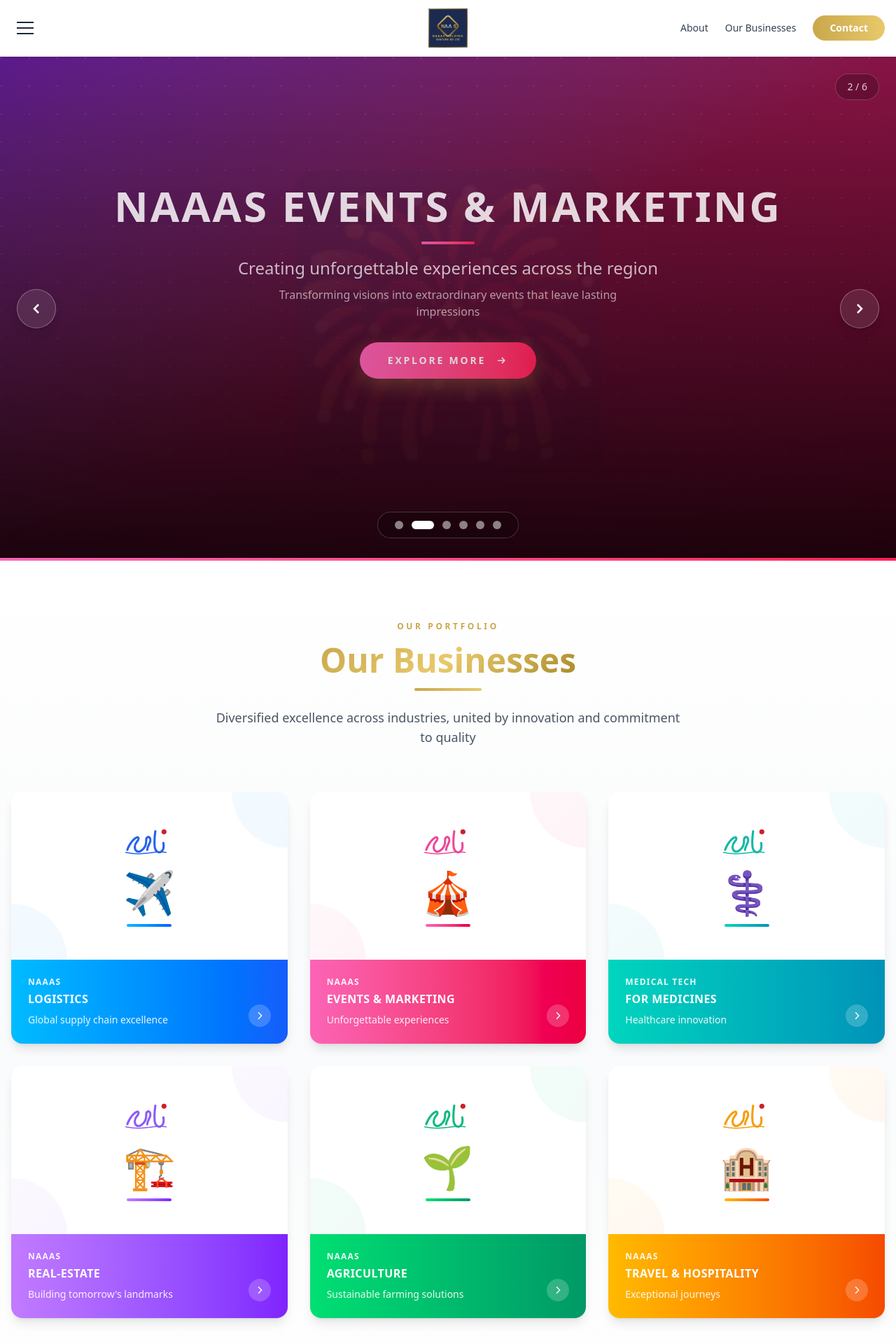
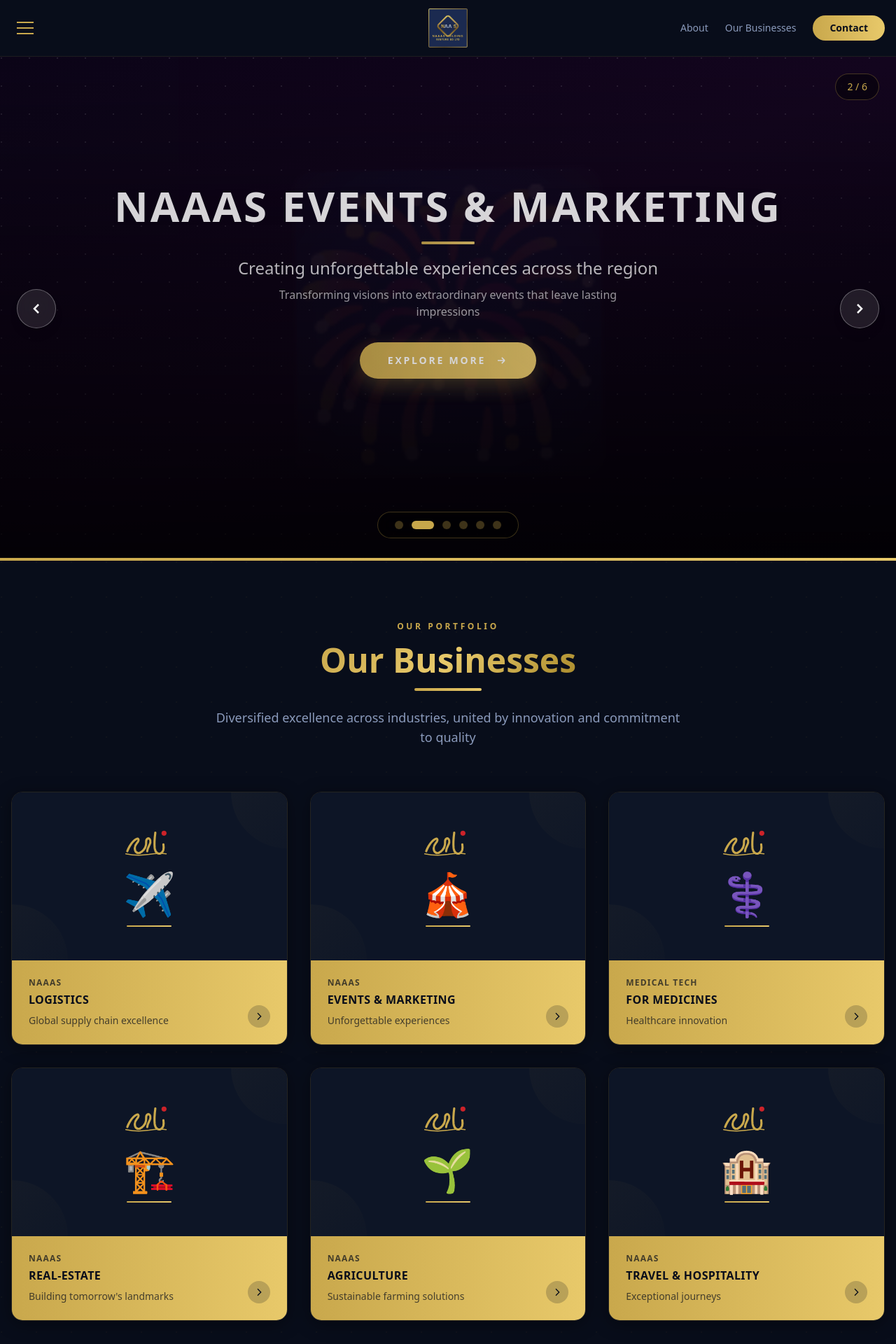
Before and after one commit to Razinkhan13/Preview-Naaas-Web-Application, a Next.js app: page / in a window 1280 px wide. Shown: the top 1920 px of the page at 70% size. Built offline with nearby package versions, Linux system fonts and the light colour scheme.

Commit message:
Apply dark navy + gold premium color theme across all pages
Agent-Logs-Url: https://github.com/Razinkhan13/Preview-Naaas-Web-Application/sessions/6b72ce18-c316-4326-b9c1-6d4cceb47fc4

Co-authored-by: Razinkhan13 <245428003+Razinkhan13@users.noreply.github.com>

```diff
--- a/app/components/BusinessGrid.tsx
+++ b/app/components/BusinessGrid.tsx
@@ -8,8 +8,8 @@ const businesses = [
     name: "NAAAS",
     subtitle: "LOGISTICS",
     description: "Global supply chain excellence",
-    color: "from-sky-400 to-blue-600",
-    bgGradient: "from-sky-50 to-blue-50",
+    color: "from-[#C9A84C] to-[#E8C96A]",
+    bgGradient: "from-[#0D1526] to-[#111C35]",
     icon: "✈️",
     logoVariant: "blue",
   },
@@ -18,8 +18,8 @@ const businesses = [
     name: "NAAAS",
     subtitle: "EVENTS & MARKETING",
     description: "Unforgettable experiences",
-    color: "from-pink-400 to-rose-600",
-    bgGradient: "from-pink-50 to-rose-50",
+    color: "from-[#C9A84C] to-[#E8C96A]",
+    bgGradient: "from-[#0D1526] to-[#111C35]",
     icon: "🎪",
     logoVariant: "pink",
   },
@@ -28,8 +28,8 @@ const businesses = [
     name: "MEDICAL TECH",
     subtitle: "FOR MEDICINES",
     description: "Healthcare innovation",
-    color: "from-teal-400 to-cyan-600",
-    bgGradient: "from-teal-50 to-cyan-50",
+    color: "from-[#C9A84C] to-[#E8C96A]",
+    bgGradient: "from-[#0D1526] to-[#111C35]",
     icon: "⚕️",
     logoVariant: "teal",
   },
@@ -38,8 +38,8 @@ const businesses = [
     name: "NAAAS",
     subtitle: "REAL-ESTATE",
     description: "Building tomorrow's landmarks",
-    color: "from-purple-400 to-violet-600",
-    bgGradient: "from-purple-50 to-violet-50",
+    color: "from-[#C9A84C] to-[#E8C96A]",
+    bgGradient: "from-[#0D1526] to-[#111C35]",
     icon: "🏗️",
     logoVariant: "purple",
   },
@@ -48,8 +48,8 @@ const businesses = [
     name: "NAAAS",
     subtitle: "AGRICULTURE",
     description: "Sustainable farming solutions",
-    color: "from-green-400 to-emerald-600",
-    bgGradient: "from-green-50 to-emerald-50",
+    color: "from-[#C9A84C] to-[#E8C96A]",
+    bgGradient: "from-[#0D1526] to-[#111C35]",
     icon: "🌱",
     logoVariant: "green",
   },
@@ -58,30 +58,15 @@ const businesses = [
     name: "NAAAS",
     subtitle: "TRAVEL & HOSPITALITY",
     description: "Exceptional journeys",
-    color: "from-amber-400 to-orange-600",
-    bgGradient: "from-amber-50 to-orange-50",
+    color: "from-[#C9A84C] to-[#E8C96A]",
+    bgGradient: "from-[#0D1526] to-[#111C35]",
     icon: "🏨",
     logoVariant: "amber",
   },
 ];
 
-// Mini logo SVG variants with enhanced styling
-function BusinessLogo({ variant }: { variant: string }) {
-  const strokeColor =
-    variant === "blue"
-      ? "#2563EB"
-      : variant === "pink"
-      ? "#EC4899"
-      : variant === "teal"
-      ? "#14B8A6"
-      : variant === "green"
-      ? "#10B981"
-      : variant === "purple"
-      ? "#8B5CF6"
-      : variant === "amber"
-      ? "#F59E0B"
-      : "#C9A84C";
-
+// Mini logo SVG for all business cards
+function BusinessLogo() {
   return (
     <svg
       width="80"
@@ -93,21 +78,21 @@ function BusinessLogo({ variant }: { variant: string }) {
     >
       <path
         d="M20 80 C20 80 30 50 50 40 C55 38 58 42 55 48 C52 54 44 58 44 70 C44 82 52 88 60 85"
-        stroke={strokeColor}
+        stroke="#C9A84C"
         strokeWidth="7"
         strokeLinecap="round"
         fill="none"
       />
       <path
         d="M60 85 C68 82 78 72 80 60 C82 50 78 44 84 40 C90 36 96 42 94 52 C92 62 84 68 84 80"
-        stroke={strokeColor}
+        stroke="#C9A84C"
         strokeWidth="7"
         strokeLinecap="round"
         fill="none"
       />
       <path
         d="M110 20 C110 20 106 50 108 70 C110 86 120 90 128 86 C136 82 138 70 136 58"
-        stroke={strokeColor}
+        stroke="#C9A84C"
         strokeWidth="7"
         strokeLinecap="round"
         fill="none"
@@ -115,7 +100,7 @@ function BusinessLogo({ variant }: { variant: string }) {
       <circle cx="138" cy="22" r="8" fill="#CC2229" />
       <path
         d="M15 88 Q50 96 90 90 Q120 84 145 88"
-        stroke={strokeColor}
+        stroke="#C9A84C"
         strokeWidth="3.5"
         strokeLinecap="round"
         fill="none"
@@ -153,9 +138,9 @@ export default function BusinessGrid() {
   }, []);
 
   return (
-    <section id="businesses" className="py-20 bg-gradient-to-b from-white via-gray-50 to-white relative overflow-hidden" ref={sectionRef}>
+    <section id="businesses" className="py-20 bg-[#080D1A] relative overflow-hidden" ref={sectionRef}>
       {/* Background decoration */}
-      <div className="absolute inset-0 opacity-[0.02]">
+      <div className="absolute inset-0 opacity-[0.04]">
         <div className="absolute inset-0" style={{
           backgroundImage: 'radial-gradient(circle at 2px 2px, #C9A84C 1px, transparent 0)',
           backgroundSize: '50px 50px'
@@ -168,11 +153,11 @@ export default function BusinessGrid() {
           <span className="inline-block text-xs font-semibold tracking-[0.3em] text-[#C9A84C] uppercase mb-4 animate-fade-in">
             Our Portfolio
           </span>
-          <h2 className="text-4xl sm:text-5xl font-extrabold text-gray-900 mb-4 animate-fade-in-up">
+          <h2 className="text-4xl sm:text-5xl font-extrabold text-white mb-4 animate-fade-in-up">
             <span className="gradient-text">Our Businesses</span>
           </h2>
           <div className="w-24 h-1 bg-gradient-to-r from-[#C9A84C] to-[#E8C96A] mx-auto rounded-full mb-6" />
-          <p className="text-gray-600 text-lg max-w-2xl mx-auto">
+          <p className="text-[#8A9ABB] text-lg max-w-2xl mx-auto">
             Diversified excellence across industries, united by innovation and commitment to quality
           </p>
         </div>
@@ -183,7 +168,7 @@ export default function BusinessGrid() {
             <div
               key={biz.id}
               data-index={index}
-              className={`business-card group relative rounded-2xl overflow-hidden shadow-lg hover:shadow-2xl transition-all duration-500 cursor-pointer ${
+              className={`business-card group relative rounded-2xl overflow-hidden border border-[#C9A84C]/15 hover:border-[#C9A84C]/50 hover:shadow-2xl transition-all duration-500 cursor-pointer shadow-card-dark ${
                 visibleCards.includes(index) ? 'opacity-100 translate-y-0' : 'opacity-0 translate-y-8'
               }`}
               style={{
@@ -193,16 +178,16 @@ export default function BusinessGrid() {
               {/* Card background with gradient */}
               <div className={`bg-gradient-to-br ${biz.bgGradient} h-full`}>
                 {/* Top section with logo and icon */}
-                <div className="relative bg-white p-8 flex flex-col items-center justify-center min-h-[240px] overflow-hidden">
+                <div className="relative bg-[#0D1526] p-8 flex flex-col items-center justify-center min-h-[240px] overflow-hidden">
                   {/* Animated background circles */}
                   <div className="absolute inset-0 overflow-hidden">
-                    <div className={`absolute -top-20 -right-20 w-40 h-40 bg-gradient-to-br ${biz.color} opacity-5 rounded-full group-hover:scale-150 transition-transform duration-700`} />
-                    <div className={`absolute -bottom-20 -left-20 w-40 h-40 bg-gradient-to-br ${biz.color} opacity-5 rounded-full group-hover:scale-150 transition-transform duration-700`} />
+                    <div className="absolute -top-20 -right-20 w-40 h-40 bg-gradient-to-br from-[#C9A84C] opacity-5 rounded-full group-hover:scale-150 transition-transform duration-700" />
+                    <div className="absolute -bottom-20 -left-20 w-40 h-40 bg-gradient-to-br from-[#C9A84C] opacity-5 rounded-full group-hover:scale-150 transition-transform duration-700" />
                   </div>
 
                   {/* Logo */}
                   <div className="card-image mb-4 relative z-10">
-                    <BusinessLogo variant={biz.logoVariant} />
+                    <BusinessLogo />
                   </div>
 
                   {/* Icon with animation */}
@@ -211,29 +196,29 @@ export default function BusinessGrid() {
                   </div>
 
                   {/* Decorative line */}
-                  <div className={`w-16 h-1 bg-gradient-to-r ${biz.color} rounded-full group-hover:w-24 transition-all duration-300`} />
+                  <div className="w-16 h-0.5 bg-gradient-to-r from-[#C9A84C] to-[#E8C96A] rounded-full group-hover:w-24 transition-all duration-300" />
                 </div>
 
                 {/* Bottom section with info */}
-                <div className={`relative p-6 bg-gradient-to-r ${biz.color} text-white`}>
+                <div className="relative p-6 bg-gradient-to-r from-[#C9A84C] to-[#E8C96A]">
                   {/* Shine effect */}
                   <div className="absolute inset-0 bg-gradient-to-r from-transparent via-white/20 to-transparent -translate-x-full group-hover:translate-x-full transition-transform duration-1000" />
 
                   <div className="relative z-10">
-                    <p className="text-xs font-semibold tracking-widest uppercase mb-1 opacity-90">
+                    <p className="text-xs font-semibold tracking-widest uppercase mb-1 text-[#080D1A]/70">
                       {biz.name}
                     </p>
-                    <p className="text-base font-bold tracking-wide uppercase mb-2">
+                    <p className="text-base font-bold tracking-wide uppercase mb-2 text-[#080D1A]">
                       {biz.subtitle}
                     </p>
-                    <p className="text-sm opacity-90 font-light">
+                    <p className="text-sm text-[#080D1A]/70 font-light">
                       {biz.description}
                     </p>
                   </div>
 
                   {/* Arrow icon */}
-                  <div className="absolute bottom-6 right-6 w-8 h-8 rounded-full bg-white/20 flex items-center justify-center group-hover:bg-white/30 group-hover:scale-110 transition-all duration-300">
-                    <svg className="w-4 h-4 text-white" fill="none" stroke="currentColor" strokeWidth="2" viewBox="0 0 24 24">
+                  <div className="absolute bottom-6 right-6 w-8 h-8 rounded-full bg-[#080D1A]/20 flex items-center justify-center group-hover:bg-[#080D1A]/30 group-hover:scale-110 transition-all duration-300">
+                    <svg className="w-4 h-4 text-[#080D1A]" fill="none" stroke="currentColor" strokeWidth="2" viewBox="0 0 24 24">
                       <path d="M9 5l7 7-7 7" />
                     </svg>
                   </div>
@@ -241,7 +226,7 @@ export default function BusinessGrid() {
               </div>
 
               {/* Hover border glow effect */}
-              <div className={`absolute inset-0 rounded-2xl bg-gradient-to-r ${biz.color} opacity-0 group-hover:opacity-20 transition-opacity duration-300 -z-10 blur-xl`} />
+              <div className="absolute inset-0 rounded-2xl bg-gradient-to-r from-[#C9A84C] to-[#E8C96A] opacity-0 group-hover:opacity-10 transition-opacity duration-300 -z-10 blur-xl" />
             </div>
           ))}
         </div>
@@ -250,7 +235,7 @@ export default function BusinessGrid() {
         <div className="text-center mt-16">
           <a
             href="#contact"
-            className="inline-flex items-center gap-2 px-8 py-4 bg-gradient-to-r from-[#C9A84C] to-[#E8C96A] hover:shadow-gold hover:scale-105 text-white text-sm font-bold tracking-[0.15em] uppercase transition-all duration-300 rounded-full shadow-lg"
+            className="inline-flex items-center gap-2 px-8 py-4 bg-gradient-to-r from-[#C9A84C] to-[#E8C96A] hover:shadow-gold hover:scale-105 text-[#080D1A] text-sm font-bold tracking-[0.15em] uppercase transition-all duration-300 rounded-full shadow-lg"
           >
             EXPLORE OPPORTUNITIES
             <svg className="w-5 h-5" fill="none" stroke="currentColor" strokeWidth="2" viewBox="0 0 24 24">
--- a/app/components/HeroSlider.tsx
+++ b/app/components/HeroSlider.tsx
@@ -8,60 +8,60 @@ const slides = [
     title: "NAAAS LOGISTICS",
     subtitle: "Connecting the world through excellence in logistics",
     description: "Global supply chain solutions with cutting-edge technology and unmatched reliability",
-    bg: "from-sky-900 via-blue-900 to-slate-900",
+    bg: "from-[#040C1E] via-[#071428] to-[#040C1E]",
     imagePlaceholder: "✈",
     emoji: "✈️",
-    accentColor: "from-sky-400 to-blue-500",
+    accentColor: "from-[#C9A84C] to-[#E8C96A]",
   },
   {
     id: 2,
     title: "NAAAS EVENTS & MARKETING",
     subtitle: "Creating unforgettable experiences across the region",
     description: "Transforming visions into extraordinary events that leave lasting impressions",
-    bg: "from-purple-900 via-pink-900 to-rose-900",
+    bg: "from-[#0D0518] via-[#150720] to-[#0D0518]",
     imagePlaceholder: "🎆",
     emoji: "🎆",
-    accentColor: "from-pink-400 to-rose-500",
+    accentColor: "from-[#C9A84C] to-[#E8C96A]",
   },
   {
     id: 3,
     title: "NAAAS REAL ESTATE",
     subtitle: "Building tomorrow's landmarks today",
     description: "Developing premium properties that redefine urban living and commercial spaces",
-    bg: "from-indigo-900 via-purple-900 to-violet-900",
+    bg: "from-[#060D1F] via-[#0A1530] to-[#060D1F]",
     imagePlaceholder: "🏙",
     emoji: "🏙️",
-    accentColor: "from-indigo-400 to-purple-500",
+    accentColor: "from-[#C9A84C] to-[#E8C96A]",
   },
   {
     id: 4,
     title: "NAAAS AGRICULTURE",
     subtitle: "Sustainable farming for a greener future",
     description: "Innovation in agriculture for environmental sustainability and food security",
-    bg: "from-green-900 via-emerald-900 to-teal-800",
+    bg: "from-[#040F0A] via-[#071A10] to-[#040F0A]",
     imagePlaceholder: "🌾",
     emoji: "🌾",
-    accentColor: "from-green-400 to-emerald-500",
+    accentColor: "from-[#C9A84C] to-[#E8C96A]",
   },
   {
     id: 5,
     title: "MEDICAL TECH FOR MEDICINES",
     subtitle: "Healthcare innovation for a healthier tomorrow",
     description: "Advanced medical technology solutions improving lives worldwide",
-    bg: "from-cyan-900 via-teal-900 to-blue-900",
+    bg: "from-[#030E18] via-[#061524] to-[#030E18]",
     imagePlaceholder: "⚕",
     emoji: "⚕️",
-    accentColor: "from-cyan-400 to-teal-500",
+    accentColor: "from-[#C9A84C] to-[#E8C96A]",
   },
   {
     id: 6,
     title: "NAAAS TRAVEL & HOSPITALITY",
     subtitle: "Exceptional journeys and unparalleled hospitality",
     description: "Crafting memorable travel experiences with world-class service",
-    bg: "from-amber-900 via-orange-900 to-red-900",
+    bg: "from-[#100A02] via-[#1A1004] to-[#100A02]",
     imagePlaceholder: "🏨",
     emoji: "🏨",
-    accentColor: "from-amber-400 to-orange-500",
+    accentColor: "from-[#C9A84C] to-[#E8C96A]",
   },
 ];
 
@@ -219,7 +219,7 @@ export default function HeroSlider() {
       </button>
 
       {/* Enhanced dot navigation */}
-      <div className="absolute bottom-8 left-1/2 -translate-x-1/2 flex gap-3 px-6 py-3 rounded-full bg-black/20 backdrop-blur-md border border-white/20">
+      <div className="absolute bottom-8 left-1/2 -translate-x-1/2 flex gap-3 px-6 py-3 rounded-full bg-black/40 backdrop-blur-md border border-[#C9A84C]/30">
         {slides.map((_, i) => (
           <button
             key={i}
@@ -227,15 +227,15 @@ export default function HeroSlider() {
             aria-label={`Go to slide ${i + 1}`}
             className={`transition-all duration-300 rounded-full ${
               i === current
-                ? "bg-white w-8 h-3"
-                : "bg-white/50 hover:bg-white/70 w-3 h-3"
+                ? "bg-[#C9A84C] w-8 h-3"
+                : "bg-[#C9A84C]/30 hover:bg-[#C9A84C]/60 w-3 h-3"
             }`}
           />
         ))}
       </div>
 
       {/* Slide counter */}
-      <div className="absolute top-6 right-6 text-white/80 text-sm font-medium bg-black/20 backdrop-blur-md px-4 py-2 rounded-full border border-white/20">
+      <div className="absolute top-6 right-6 text-[#C9A84C] text-sm font-medium bg-black/40 backdrop-blur-md px-4 py-2 rounded-full border border-[#C9A84C]/30">
         {current + 1} / {slides.length}
       </div>
     </section>
--- a/app/components/Navbar.tsx
+++ b/app/components/Navbar.tsx
@@ -22,8 +22,8 @@ export default function Navbar() {
       <header
         className={`sticky top-0 z-50 transition-all duration-300 ${
           scrolled
-            ? "bg-white/95 backdrop-blur-md shadow-lg border-b border-gray-200/50"
-            : "bg-white border-b border-gray-100 shadow-sm"
+            ? "bg-[#080D1A]/95 backdrop-blur-md shadow-lg border-b border-[#C9A84C]/20"
+            : "bg-[#080D1A] border-b border-[#C9A84C]/10"
         }`}
       >
         <div className="max-w-screen-xl mx-auto px-4 h-[var(--navbar-height)] flex items-center justify-between">
@@ -33,9 +33,9 @@ export default function Navbar() {
             aria-label="Open menu"
             className="flex flex-col gap-1.5 p-2 hover:opacity-70 transition-all duration-300 group"
           >
-            <span className={`block w-6 h-0.5 bg-gray-800 transition-all duration-300 ${scrolled ? 'bg-[#C9A84C]' : ''} group-hover:bg-[#C9A84C]`} />
-            <span className={`block w-6 h-0.5 bg-gray-800 transition-all duration-300 ${scrolled ? 'bg-[#C9A84C]' : ''} group-hover:bg-[#C9A84C]`} />
-            <span className={`block w-6 h-0.5 bg-gray-800 transition-all duration-300 ${scrolled ? 'bg-[#C9A84C]' : ''} group-hover:bg-[#C9A84C]`} />
+            {[0, 1, 2].map((i) => (
+              <span key={i} className="block w-6 h-0.5 bg-[#C9A84C] transition-all duration-300" />
+            ))}
           </button>
 
           {/* Centered Logo */}
@@ -51,7 +51,7 @@ export default function Navbar() {
           </div>
 
           {/* Desktop navigation links */}
-          <nav className="hidden md:flex items-center gap-6 text-sm font-medium text-gray-700">
+          <nav className="hidden md:flex items-center gap-6 text-sm font-medium text-[#8A9ABB]">
             <a
               href="#about"
               className="relative hover:text-[#C9A84C] transition-colors duration-300 group"
@@ -68,7 +68,7 @@ export default function Navbar() {
             </a>
             <a
               href="#contact"
-              className="px-6 py-2 bg-gradient-to-r from-[#C9A84C] to-[#E8C96A] text-white rounded-full hover:shadow-gold hover:scale-105 transition-all duration-300 font-semibold"
+              className="px-6 py-2 bg-gradient-to-r from-[#C9A84C] to-[#E8C96A] text-[#080D1A] rounded-full hover:shadow-gold hover:scale-105 transition-all duration-300 font-semibold"
             >
               Contact
             </a>
--- a/app/globals.css
+++ b/app/globals.css
@@ -4,8 +4,13 @@
   --gold: #C9A84C;
   --gold-dark: #A8892A;
   --gold-light: #E8C96A;
-  --background: #ffffff;
-  --foreground: #171717;
+  --background: #080D1A;
+  --surface: #0D1526;
+  --card: #111C35;
+  --card-hover: #162040;
+  --foreground: #F0F4FF;
+  --muted: #8A9ABB;
+  --border: rgba(201, 168, 76, 0.18);
   --navbar-height: 80px;
 }
 
@@ -146,10 +151,10 @@ body {
 
 /* Glass morphism effect */
 .glass-effect {
-  background: rgba(255, 255, 255, 0.1);
+  background: rgba(13, 21, 38, 0.6);
   backdrop-filter: blur(10px);
   -webkit-backdrop-filter: blur(10px);
-  border: 1px solid rgba(255, 255, 255, 0.2);
+  border: 1px solid var(--border);
 }
 
 /* Gradient text */
@@ -162,11 +167,16 @@ body {
 
 /* Premium shadow effects */
 .shadow-premium {
-  box-shadow: 0 10px 40px rgba(0, 0, 0, 0.1), 0 2px 8px rgba(0, 0, 0, 0.06);
+  box-shadow: 0 10px 40px rgba(0, 0, 0, 0.4), 0 2px 8px rgba(0, 0, 0, 0.3);
 }
 
 .shadow-gold {
   box-shadow: 0 10px 30px rgba(201, 168, 76, 0.3);
+}
+
+/* Dark card shadow */
+.shadow-card-dark {
+  box-shadow: 0 4px 24px rgba(0, 0, 0, 0.4);
 }
 
 /* Smooth reveal on scroll */
--- a/app/layout.tsx
+++ b/app/layout.tsx
@@ -14,7 +14,7 @@ export default function RootLayout({
 }>) {
   return (
     <html lang="en">
-      <body className="antialiased bg-white text-gray-900">
+      <body className="antialiased bg-[#080D1A] text-[#F0F4FF]">
         {children}
       </body>
     </html>
```
Also changed, not shown: app/components/AboutSection.tsx (+19 -19 lines), app/components/ContactSection.tsx (+37 -35 lines), app/components/Footer.tsx (+4 -4 lines), app/components/MobileMenu.tsx (+4 -4 lines).
